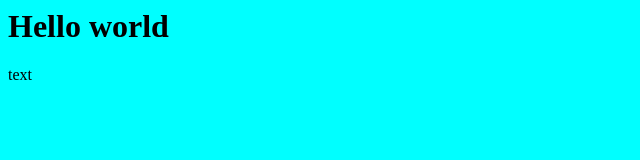
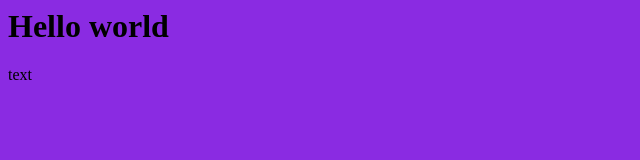
Before and after one commit to Piquelito/project-1, a plain HTML site: page index.html in a window 1280 px wide. Shown: the whole page, without its empty margins (0-640 px from the left). Drawn offline with Linux system fonts and the light colour scheme.

Commit message:
colour change + new map

```diff
--- a/style.css
+++ b/style.css
@@ -1,3 +1,3 @@
 html {
-  background-color: aqua;
+  background-color: blueviolet;
 }
```
Also changed, not shown: 1 other file.
